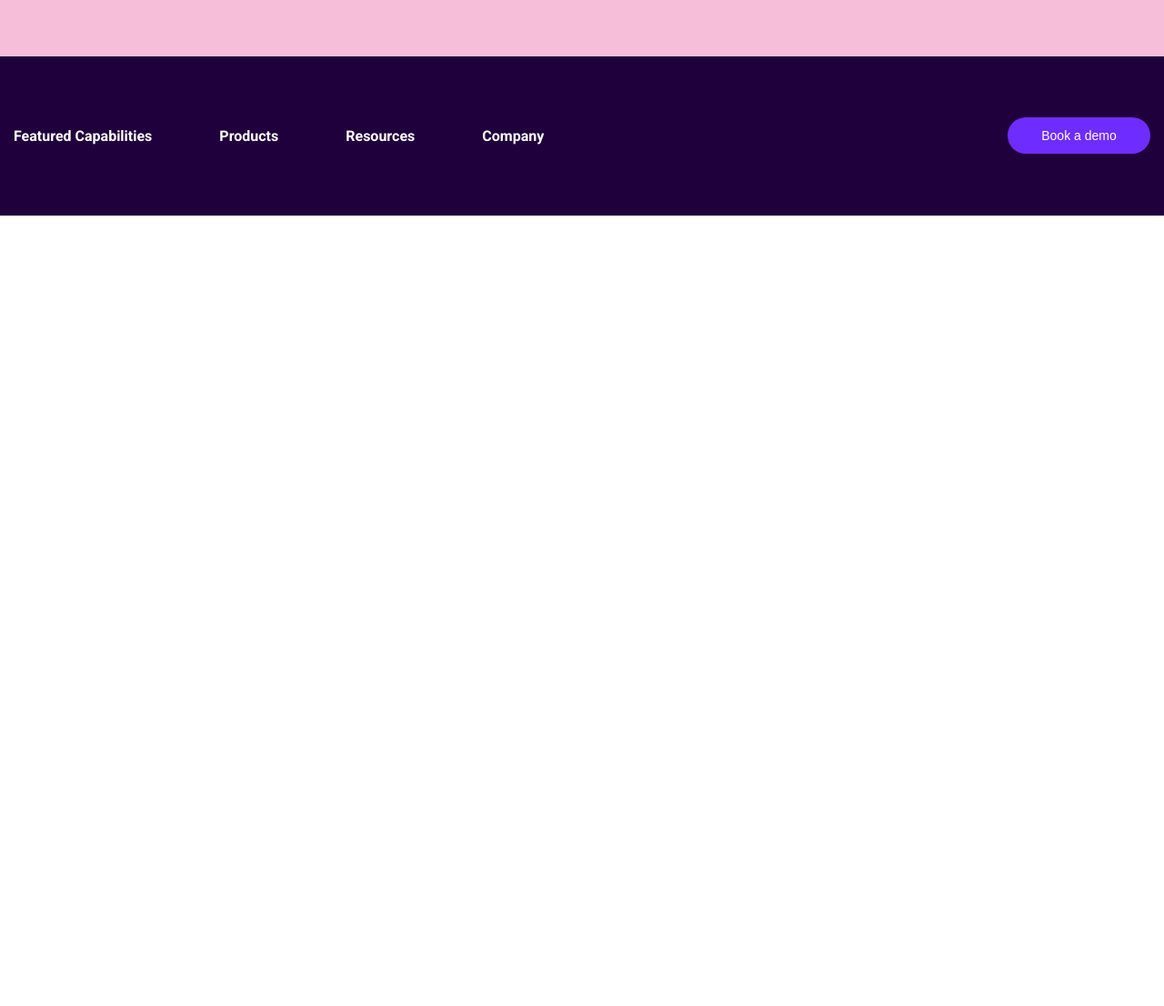
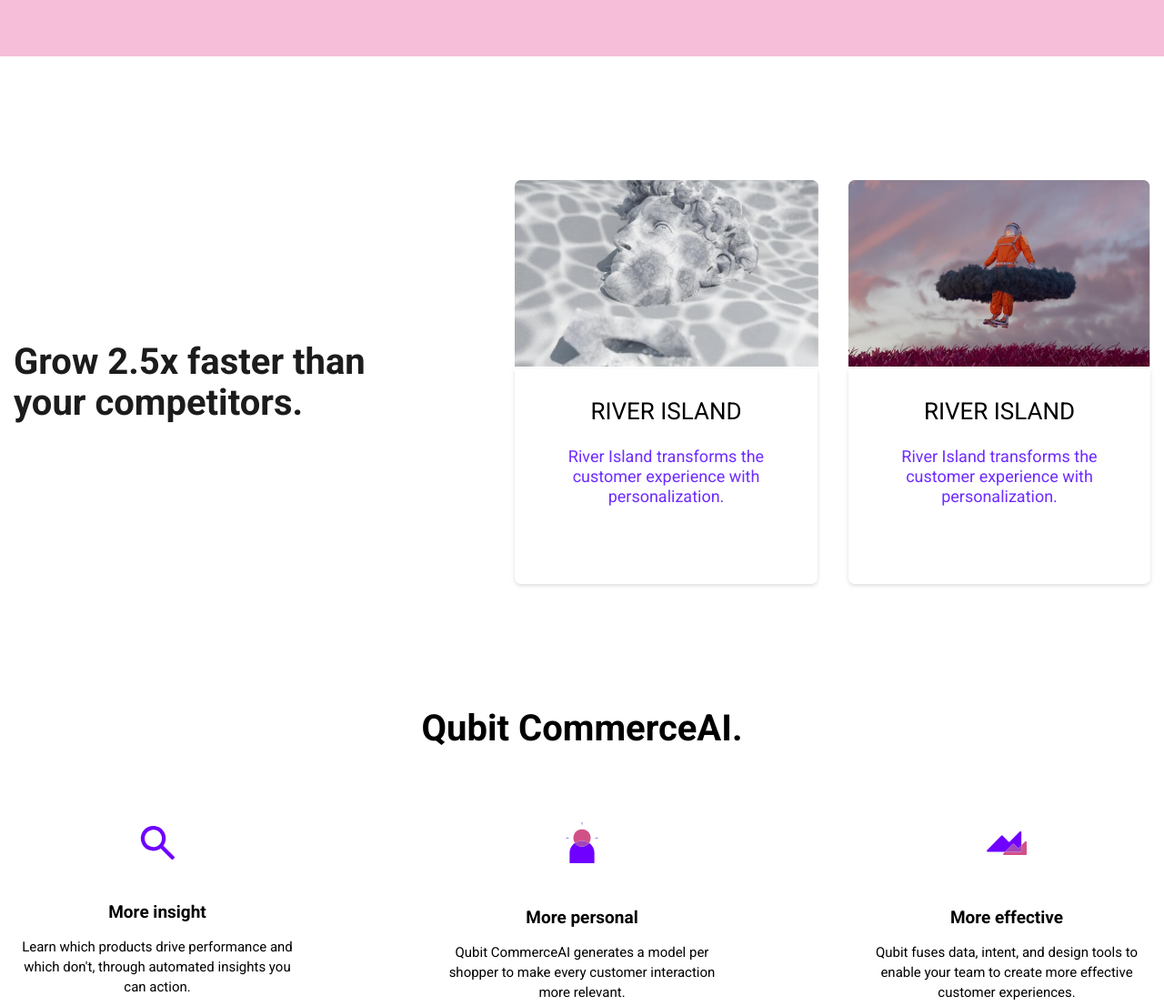
Before and after one commit to uaizhak/project, a plain HTML site: page index.html in a window 1280 px wide. Shown: the part 696-1802 px from the top of the page at 91% size. Before the commit the page ends 933 px from the top, so only its background shows below. Drawn offline with nearby package versions, Linux system fonts and the light colour scheme.

Commit message:
Add files via upload

```diff
--- a/index.html
+++ b/index.html
@@ -54,6 +54,68 @@
         </div>
     </div>
     </section>
+    <section class="container flex grow">
+        <h2 class="grow_title">
+            Grow 2.5x faster than your competitors.
+        </h2>
+        <div class="grow_flex">
+            <div class="grow_element">
+                <img src="./img/grow_1.png" alt="face">
+                <div class="grow_item">
+                    <h3 class="grow_pretitle">
+                        RIVER ISLAND
+                    </h3>
+                    <p class="grow_text">
+                        River Island transforms the customer experience with personalization.
+                    </p>
+                </div>
+            </div>
+            <div class="grow_element">
+                <img src="./img/grow_2.png" alt="face">
+                <div class="grow_item">
+                    <h3 class="grow_pretitle">
+                        RIVER ISLAND
+                    </h3>
+                    <p class="grow_text">
+                        River Island transforms the customer experience with personalization.
+                    </p>
+                </div>
+            </div>
+        </div>
+    </section>
+    <section class="container commerce">
+        <h2 class="commerce_title">
+            Qubit CommerceAI.
+        </h2>
+        <div class="flex">
+            <div>
+                <img src="./img/commerce_1.svg" alt="loop">
+                <h5 class="commerce_pretitle">
+                    More insight
+                </h5>
+                <p class="commerce_text">
+                    Learn which products drive performance and which don't, through automated insights you can action.
+                </p>
+            </div>
+            <div>
+                <img src="./img/commerce_2.svg" alt="man">
+                <h5 class="commerce_pretitle">
+                    More personal
+                </h5>
+                <p class="commerce_text">
+                    Qubit CommerceAI generates a model per shopper to make every customer interaction more relevant.
+                </p>
+            </div>
+            <div>
+                <img src="./img/commerce_3.svg" alt="scale">
+                <h5 class="commerce_pretitle">
+                    More effective
+                </h5>
+                <p class="commerce_text">
+                    Qubit fuses data, intent, and design tools to enable your team to create more effective customer experiences.            </p>
+            </div>
+        </div>
+    </section>
     <footer class="footer">
         <div class="container flex">
             <nav class="footer_nav">
--- a/style/style.css
+++ b/style/style.css
@@ -104,6 +104,73 @@
     margin-left: 9px;
 }
 
+.grow{
+    margin: 136px auto;
+}
+
+.grow_title{
+    font-weight: 700;
+    font-size: 40px;
+    line-height: 45px;
+    color: #1C1C1C;
+    max-width: 415px;
+}
+
+.grow_flex{
+    display: flex;
+    gap: 34px;
+}
+
+.grow_element{
+    max-width: 333px;
+    text-align: center;
+}
+
+.grow_item{
+    padding: 35px 0 85px;
+    box-shadow: 0px 2px 4px rgba(192, 192, 192, 0.5);
+    border-radius: 0px 0px 7px 7px;
+}
+
+.grow_pretitle{
+    font-size: 26px;
+    line-height: 22px;
+    margin-bottom: 28px;
+}
+
+.grow_text{
+    font-size: 18px;
+    line-height: 22px;
+    color: #6F2CFF;
+    max-width: 219px;
+    margin: 0 auto;
+}
+
+.commerce{
+    margin-bottom: 136px;
+    text-align: center;
+}
+
+.commerce_title{
+    font-weight: 700;
+    font-size: 40px;
+    line-height: 45px;
+    margin-bottom: 79px;
+}
+
+.commerce_pretitle{
+    font-weight: 700;
+    font-size: 19px;
+    line-height: 23px;
+    margin: 42px 0 16px;
+}
+
+.commerce_text{
+    font-size: 15px;
+    line-height: 22px;
+    max-width: 316px;
+}
+
 .footer{
     background: #20003C;
     padding: 67px 0 68px;
```
Also changed, not shown: img/commerce_1.svg (added), img/commerce_2.svg (added), img/commerce_3.svg (added), img/grow_1.png (added), img/grow_2.png (added).
